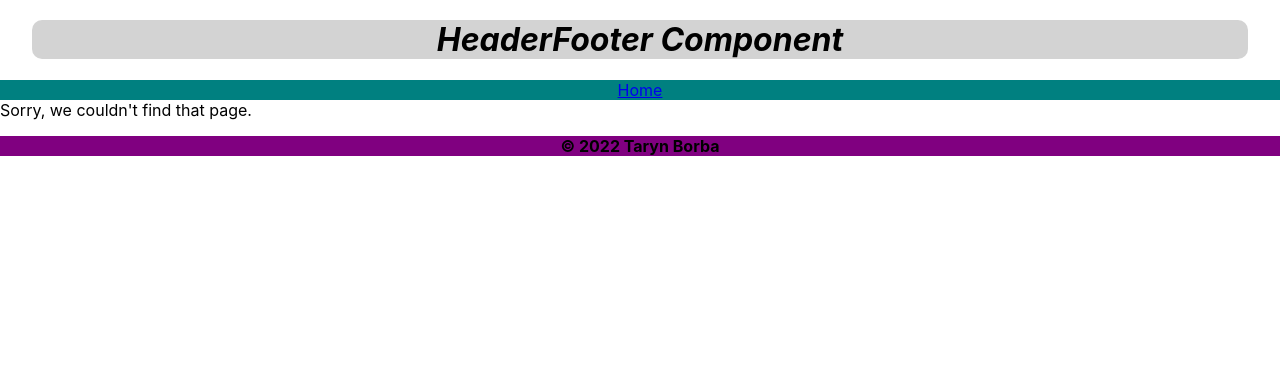
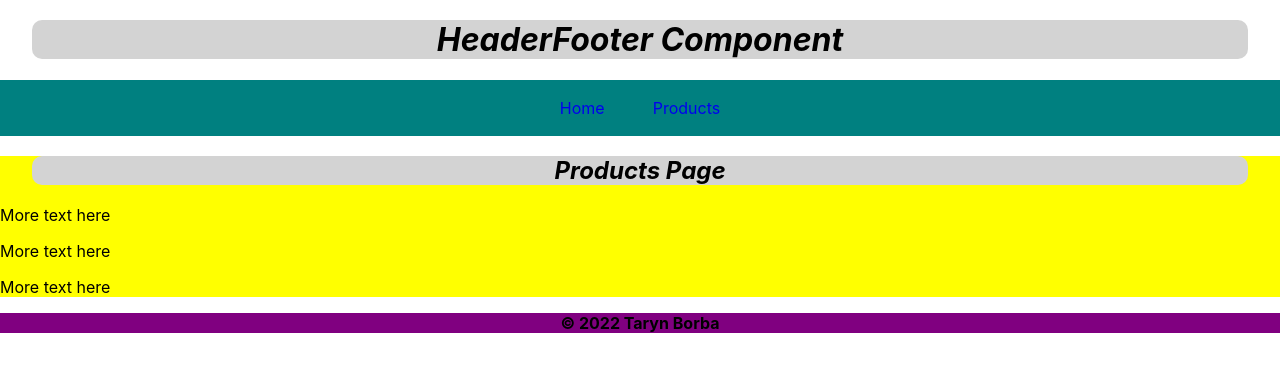
Before and after one commit to tborba1/react-final-project, a React (Create React App) app: page /products in a window 1280 px wide. Shown: the top 372 px of the page. Built offline with nearby package versions, Linux system fonts and the light colour scheme.

Commit message:
added NavLinks and StyledComponents

```diff
--- a/src/App.js
+++ b/src/App.js
@@ -11,7 +11,7 @@ function App() {
       <BrowserRouter>
         <Routes>
           <Route path="/" element={<HeaderFooter />}>
-            <Route index element={<Products />} />
+            <Route path="/products" element={<Products />} />
             {/* <Route path="/productdetails" element={<ProductDetails />} />
             <Route path="/cart" element={<Cart />} /> */}
             <Route path="*" element={<NotFound />} />
--- a/src/components/HeaderFooter.js
+++ b/src/components/HeaderFooter.js
@@ -1,43 +1,23 @@
-import styled from "styled-components";
+import { TitleDiv, NavBar, HeaderLink, Footer } from "./StyledComponents";
 import { NavLink, Outlet } from "react-router-dom";
 
 export default function HeaderFooter () {
 
-    const NavBar = styled.nav`
-    background-color: teal;
-    display: flex;
-    flex-flow: row wrap;
-    justify-content: space-evenly;
-    `;
-
-    const Footer = styled.footer`
-    background-color: purple;
-    text-align: center;
-    font-weight: bold;
-    `;
-
-    const TitleDiv = styled.h1`
-    background-color: lightgrey;
-    font-style: italic;
-    text-align: center;
-    margin-top: 20px;
-    margin-left: 32px;
-    margin-right: 32px;
-    border-radius: 10px;
-    `;
-
     return (
-        <div>
+        <>
         <TitleDiv>HeaderFooter Component</TitleDiv>
         <NavBar>
-            <NavLink exact activeClassName="active" to="/">
-                Home
+            <NavLink style={{textDecoration:"none"}} to="/">
+                <HeaderLink>Home</HeaderLink>
+            </NavLink>
+            <NavLink style={{textDecoration:"none"}} to="/products">
+                <HeaderLink>Products</HeaderLink>
             </NavLink>
         </NavBar>
         <Outlet />
         <Footer>
             <p>&copy; 2022 Taryn Borba</p>
         </Footer>
-        </div>
+        </>
     );
 }
--- /dev/null
+++ b/src/components/StyledComponents.js
@@ -0,0 +1,41 @@
+import styled from "styled-components";
+
+// HeaderFooter
+
+export const TitleDiv = styled.h1`
+    background-color: lightgrey;
+    font-style: italic;
+    text-align: center;
+    margin-top: 20px;
+    margin-left: 32px;
+    margin-right: 32px;
+    border-radius: 10px;
+`;
+
+export const NavBar = styled.nav`
+    background-color: teal;
+    display: flex;
+    justify-content: center;
+`;
+
+export const HeaderLink = styled.div`
+    margin: 18px 24px;
+`;
+
+export const Footer = styled.footer`
+    background-color: purple;
+    text-align: center;
+    font-weight: bold;
+`;
+
+// Products
+
+export const ProductsDiv = styled.h2`
+    background-color: lightgrey;
+    font-style: italic;
+    text-align: center;
+    margin-top: 20px;
+    margin-left: 32px;
+    margin-right: 32px;
+    border-radius: 10px;
+`;
--- a/src/pages/Products.js
+++ b/src/pages/Products.js
@@ -1,20 +1,10 @@
 // Display the image, title, and price of all products in a list or grid.
 // When a product is clicked, navigate to the detail page for the selected product.
 
-import styled from "styled-components";
+import { ProductsDiv } from "../components/StyledComponents";
 import { Outlet } from "react-router-dom";
 
 export default function Products () {
-
-    const ProductsDiv = styled.h2`
-    background-color: lightgrey;
-    font-style: italic;
-    text-align: center;
-    margin-top: 20px;
-    margin-left: 32px;
-    margin-right: 32px;
-    border-radius: 10px;
-    `;
 
     return (
         <div style={{ backgroundColor: "yellow"}}>
```
